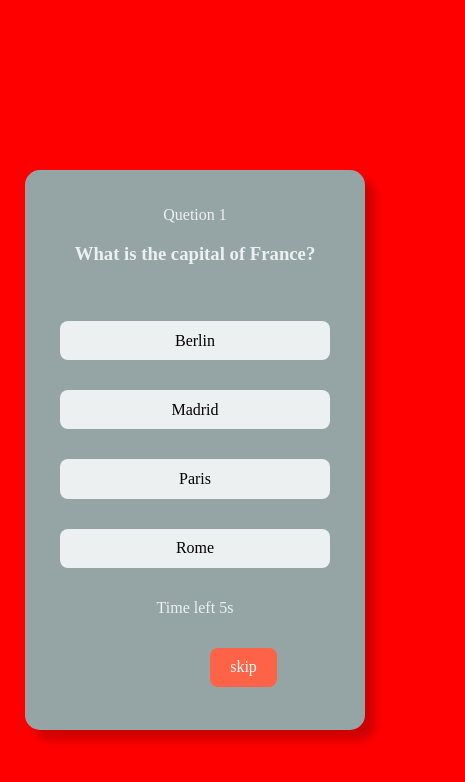
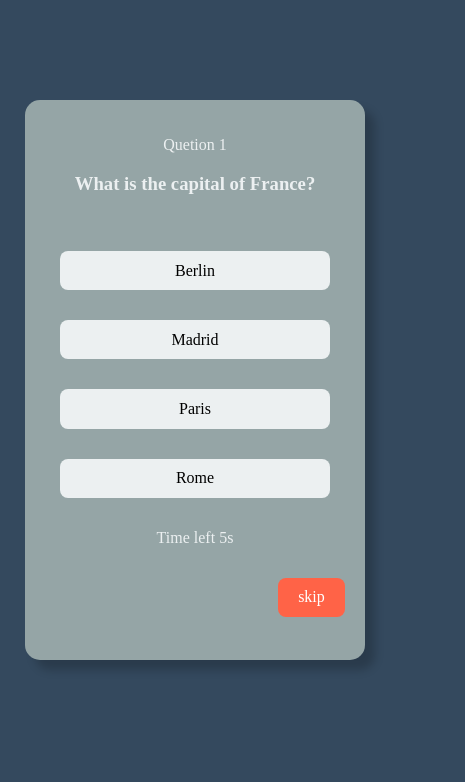
Before and after one commit to murugan001ab/quiz, a React (Vite) app: page / in a window 390 px wide. Shown: the top 782 px of the page, 465 px wide, since content can reach past the window. Built offline with nearby package versions, Linux system fonts and the light colour scheme.

Commit message:
change intractive 1

```diff
--- a/src/App.css
+++ b/src/App.css
@@ -80,11 +80,12 @@ button:hover {
   background-color: tomato;
   color: white;
   position: absolute;
+  right: 30px;
 }
 
 @media(max-width:780px){
-  body{
-    background-color: red;
+  .quiz{
+    margin: 100px;
   }
 
 }
```
